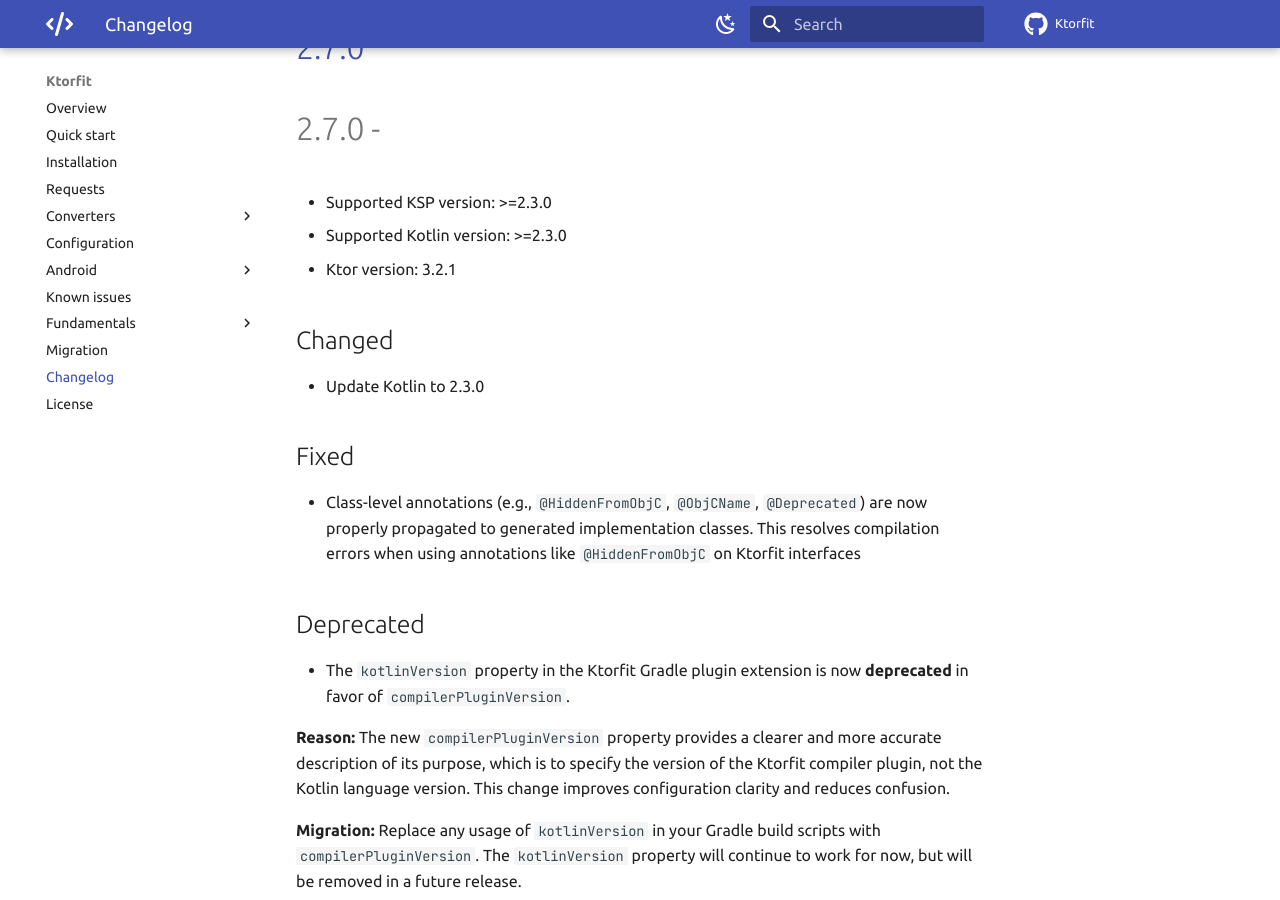
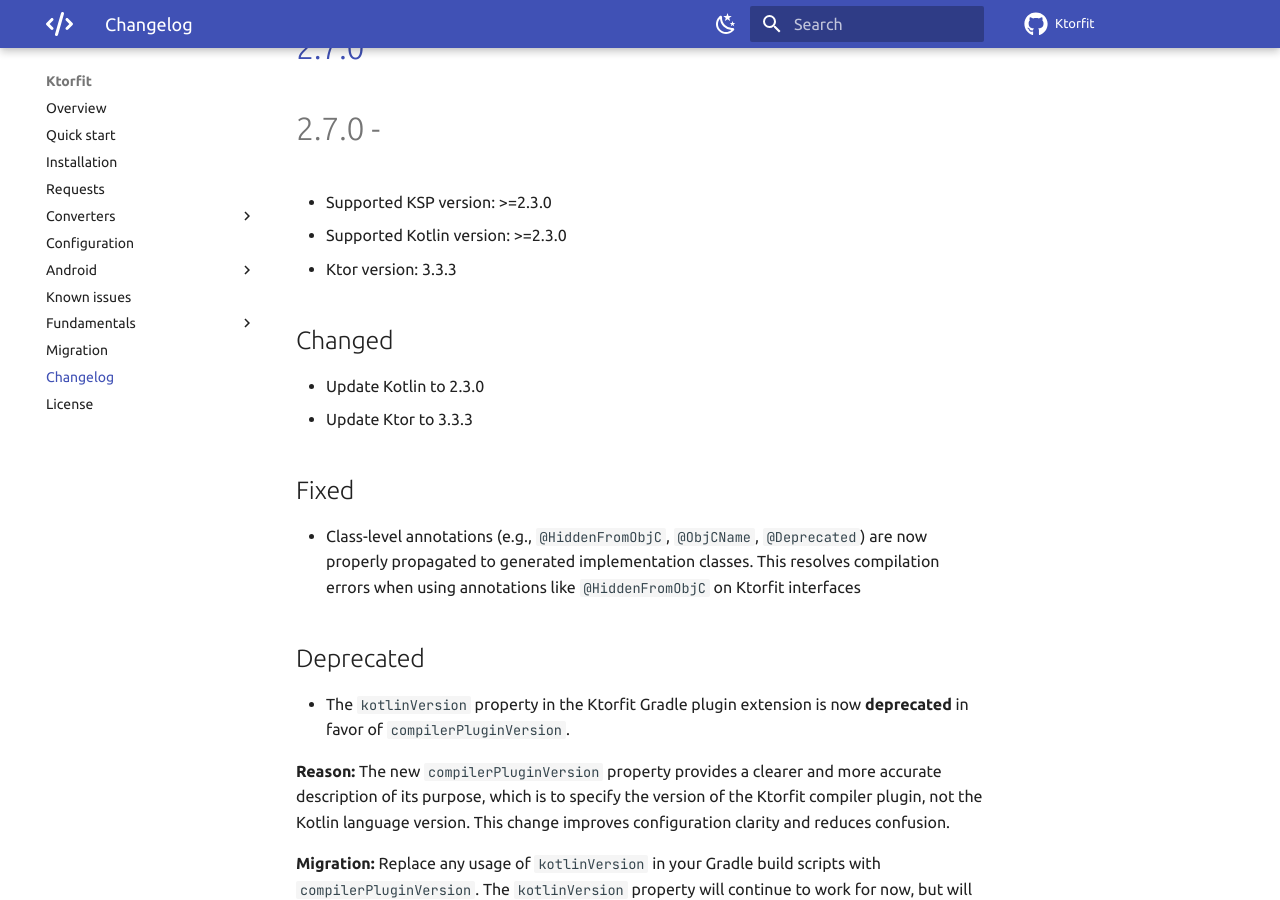
Before and after one commit to Foso/Ktorfit, an MkDocs documentation site: the page built from docs/CHANGELOG.md, in a window 1280 px wide and 900 px high, scrolled down 313 px. Built offline with MkDocs 1.6.1 and Material for MkDocs 9.7.7, drawn with Linux system fonts in a browser that asks for light colours; comment, search, counter and statistics services are not loaded.

Commit message:
Update Ktor version to 3.3.3

```diff
--- a/docs/CHANGELOG.md
+++ b/docs/CHANGELOG.md
@@ -14,10 +14,11 @@
 ========================================
 * Supported KSP version: >=2.3.0
 * Supported Kotlin version: >=2.3.0
-* Ktor version: 3.2.1
+* Ktor version: 3.3.3
 
 ## Changed
 - Update Kotlin to 2.3.0
+- Update Ktor to 3.3.3
 
 ## Fixed
 - Class-level annotations (e.g., `@HiddenFromObjC`, `@ObjCName`, `@Deprecated`) are now properly propagated to generated implementation classes. This resolves compilation errors when using annotations like `@HiddenFromObjC` on Ktorfit interfaces
```
Also changed, not shown: 4 other files.
